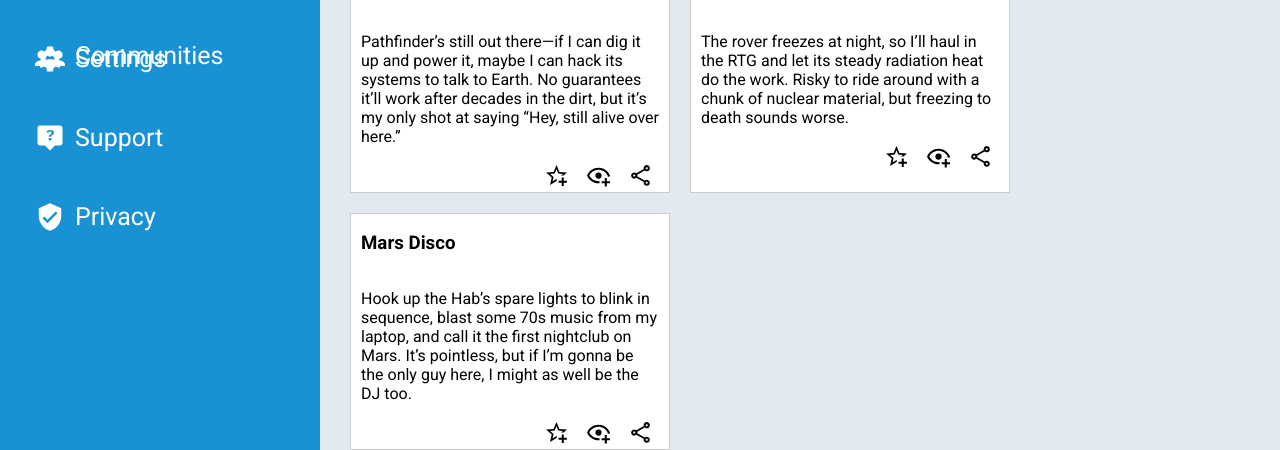
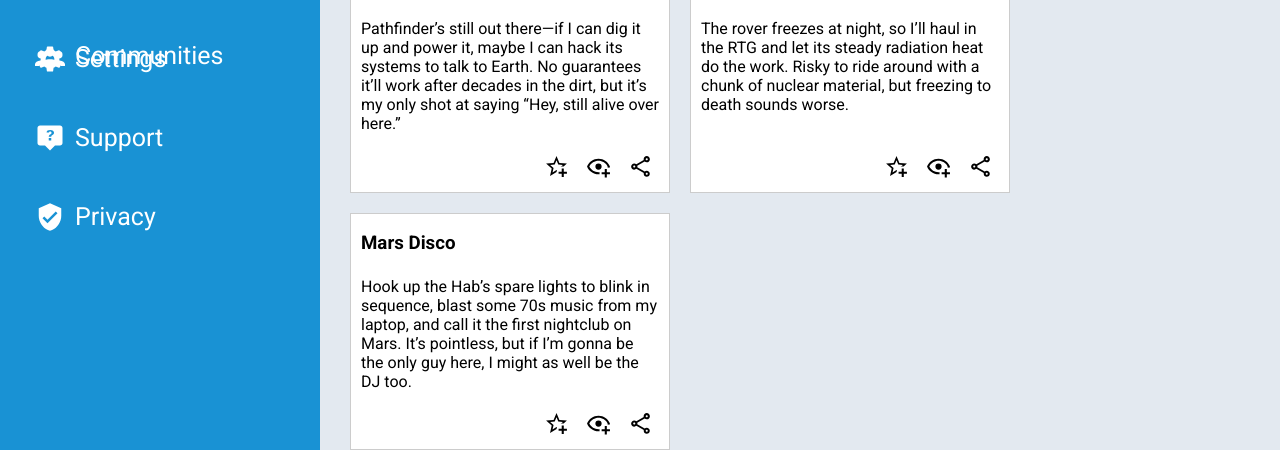
Before and after one commit to IvanLowLLH/odin-admin-dashboard, a plain HTML site: page index.html in a window 1280 px wide. Shown: the part 544-994 px from the top of the page. Drawn offline with Linux system fonts and the light colour scheme.

Commit message:
Change card from flex to grid to ensure alignment

```diff
--- a/style.css
+++ b/style.css
@@ -186,9 +186,8 @@ html {
     background-color: white;
     border: 1px solid #ccc;
     padding: 0 10px;
-    display: flex;
-    flex-direction: column;
-    justify-content: start;
+    display: grid;
+    grid-template-rows: 20% 60% 20%;
 }
 
 .card-buttons {
```
